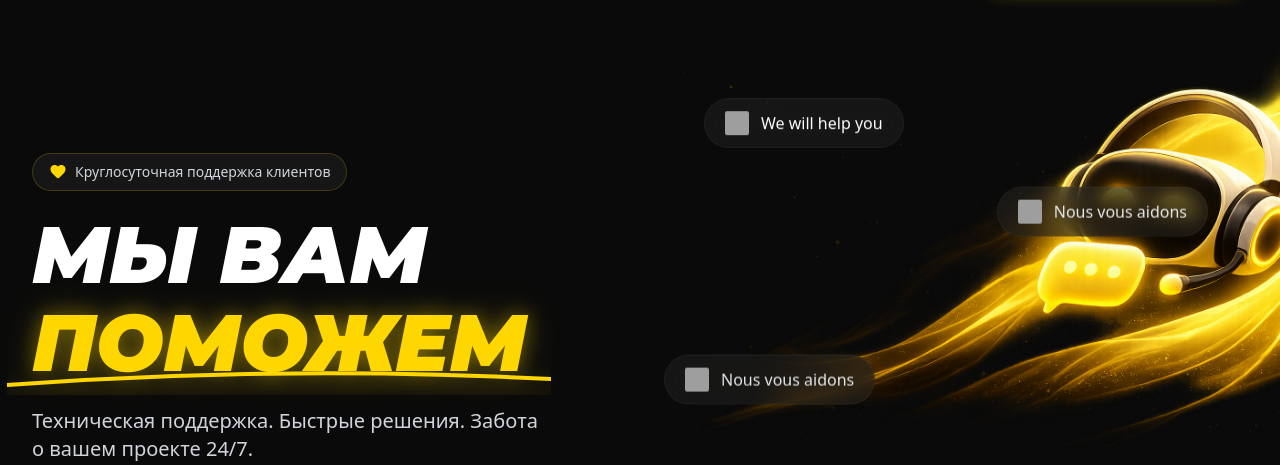
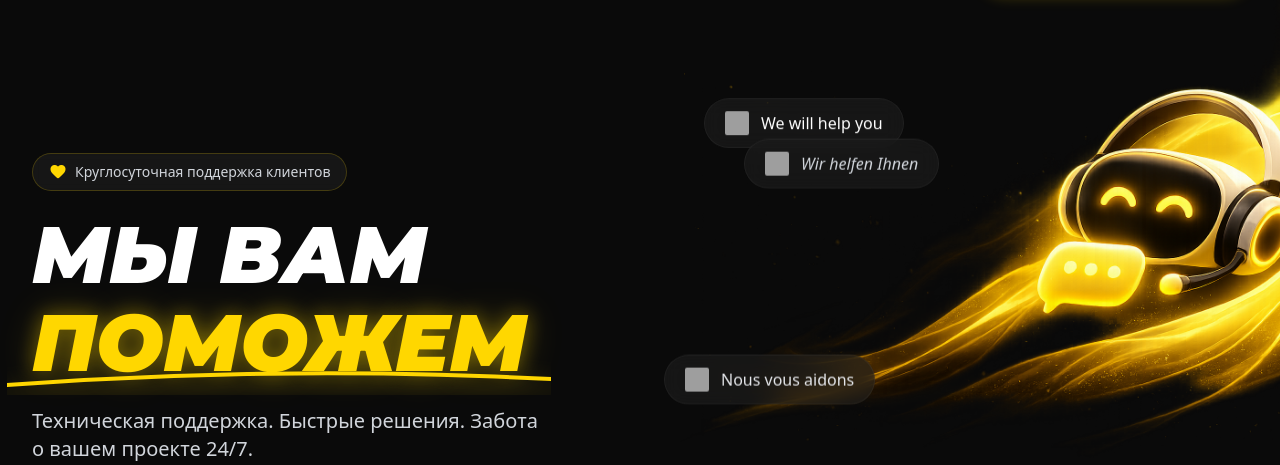
Before and after one commit to maxxmoto/vexio, a Python web app: template templates/help.html in a window 1280 px wide; the page is wider, and only the part inside the window is pictured. Shown: the part 73-538 px from the top of that part. Run offline with Jinja, Linux system fonts and the light colour scheme; the template is opened without the code that fills it, so the values that code supplies are empty; some libraries are stand-ins or nearby versions; grey boxes are pictures that could not be loaded.

Commit message:
Fix: remove input.focus, move German pill left with DE flag

```diff
--- a/static/ai-widget.js
+++ b/static/ai-widget.js
@@ -13,7 +13,7 @@
 
 function tipShow(){tip.classList.add('show');setTimeout(function(){tip.classList.remove('show')},2000)}
 tipShow();setInterval(tipShow,15000);
-pill.onclick=function(){open=!open;chat.className=open?'open':'';tip.classList.remove('show');if(open)input.focus()};
+pill.onclick=function(){open=!open;chat.className=open?'open':'';tip.classList.remove('show')};
 close.onclick=function(){open=false;chat.className=''};
 function add(t,c){var el=d.createElement('div');el.className='ai-msg '+c;el.textContent=t;msgs.appendChild(el);msgs.scrollTop=msgs.scrollHeight}
 function wait(s){if(s){var el=d.createElement('div');el.className='ai-typing';el.id='t1';el.textContent='...';msgs.appendChild(el)}else{var x=P('t1');if(x)x.remove()}}
--- a/templates/help.html
+++ b/templates/help.html
@@ -103,7 +103,7 @@
             <div class="relative h-[400px] lg:h-[600px] hidden md:block">
                 <img src="/static/back.png" class="absolute w-[120%] max-w-none right-[-20%] top-[-10%] object-contain pointer-events-none" alt="Vexio Care">
                 <div class="absolute top-10 left-10 lang-pill flex items-center gap-3 px-5 py-3 rounded-full"><img src="https://flagsapi.com/GB/flat/64.png" class="w-6 h-6 rounded-sm"><span class="font-medium">We will help you</span></div>
-                <div class="absolute top-32 right-10 lang-pill delay-1 flex items-center gap-3 px-5 py-3 rounded-full"><img src="https://flagsapi.com/FR/flat/64.png" class="w-6 h-6 rounded-sm"><span class="font-medium text-gray-200">Nous vous aidons</span></div>
+                <div class="absolute top-20 left-20 lang-pill delay-1 flex items-center gap-3 px-5 py-3 rounded-full"><img src="https://flagsapi.com/DE/flat/64.png" class="w-6 h-6 rounded-sm"><span class="font-medium text-gray-300 italic">Wir helfen Ihnen</span></div>
                 <div class="absolute top-1/2 left-0 lang-pill delay-2 flex items-center gap-3 px-5 py-3 rounded-full"><img src="https://flagsapi.com/FR/flat/64.png" class="w-6 h-6 rounded-sm"><span class="font-medium text-gray-200">Nous vous aidons</span></div>
                 <div class="absolute bottom-32 left-20 lang-pill delay-3 flex items-center gap-3 px-5 py-3 rounded-full"><img src="https://flagsapi.com/ES/flat/64.png" class="w-6 h-6 rounded-sm"><span class="font-medium text-gray-300">Te ayudamos</span></div>
                 <div class="absolute bottom-10 right-20 lang-pill delay-4 flex items-center gap-3 px-5 py-3 rounded-full"><img src="https://flagsapi.com/CN/flat/64.png" class="w-6 h-6 rounded-sm"><span class="font-medium">我们会帮助你</span></div>
```
